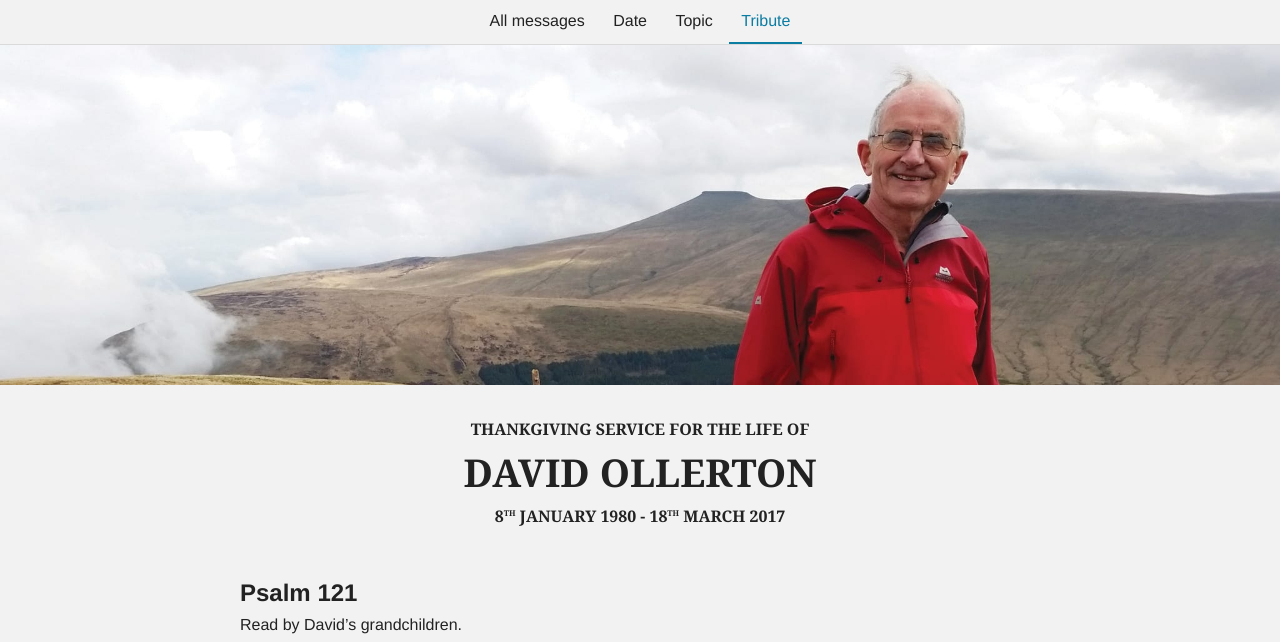
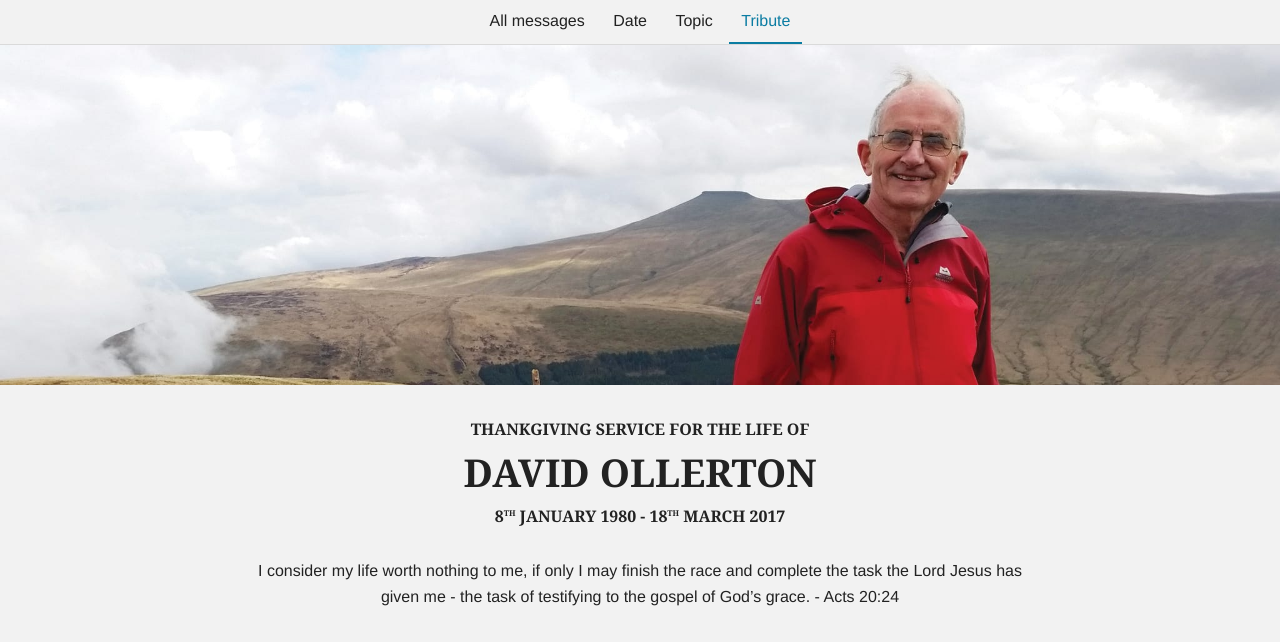
Before and after one commit to davidollerton/davidollerton.github.io, a Jekyll site: the page built from tribute/index.html, in a window 1280 px wide. Shown: the top 642 px of the page. Built offline with Jekyll 4.4.1, drawn with Linux system fonts in a browser that asks for light colours; nearby versions of some CDN libraries; comment, search, counter and statistics services are not loaded.

Commit message:
Added acts verse

```diff
--- a/_layouts/tribute.html
+++ b/_layouts/tribute.html
@@ -24,7 +24,7 @@ layout: compress
     <div class="header-tg" style="background-image: url('{{ site.baseurl }}/images/do-thanksgiving-service.jpg')"></div>
 
     <section class="page container">
-      <header class="page__header" >
+      <header class="page__header tg-header">
         <h2 class="tg__title">Thankgiving service for the life of <span>David Ollerton</span></h2>
         <h3 class="tg__subtitle">8<sup>th</sup> January 1980 - 18<sup>th</sup> March 2017</h3>
       </header>
--- a/_sass/_page.scss
+++ b/_sass/_page.scss
@@ -11,6 +11,10 @@ text-transform: uppercase;
 
 .fluid-width-video-wrapper {
   margin-bottom: 1.5em
+}
+
+.tg-header {
+margin-bottom: 0;
 }
 
 .tg__title,
@@ -36,3 +40,8 @@ sup {
   font-size: 0.5em;
 }
 }
+
+
+.align-center {
+  text-align: center;
+}
--- a/tribute/index.html
+++ b/tribute/index.html
@@ -1,10 +1,12 @@
 ---
 layout: tribute
 title: Thanksgiving Service for the life of David Ollerton
-description: Home for sermons and messages ordered by topic by David Ollerton, founder of Waleswide/Cymrugyfan.
+description: Thanksgiving Service for the life of David Ollerton, Friday 31st March 2017
 sitemap: true
 date: 2017-03-28
 ---
+
+<p class="align-center">I consider my life worth nothing to me, if only I may finish the race and complete the task the Lord Jesus has given me - the task of testifying to the gospel of God’s grace. - Acts 20:24</p>
 
 ## Psalm 121
 Read by David's grandchildren.
```
